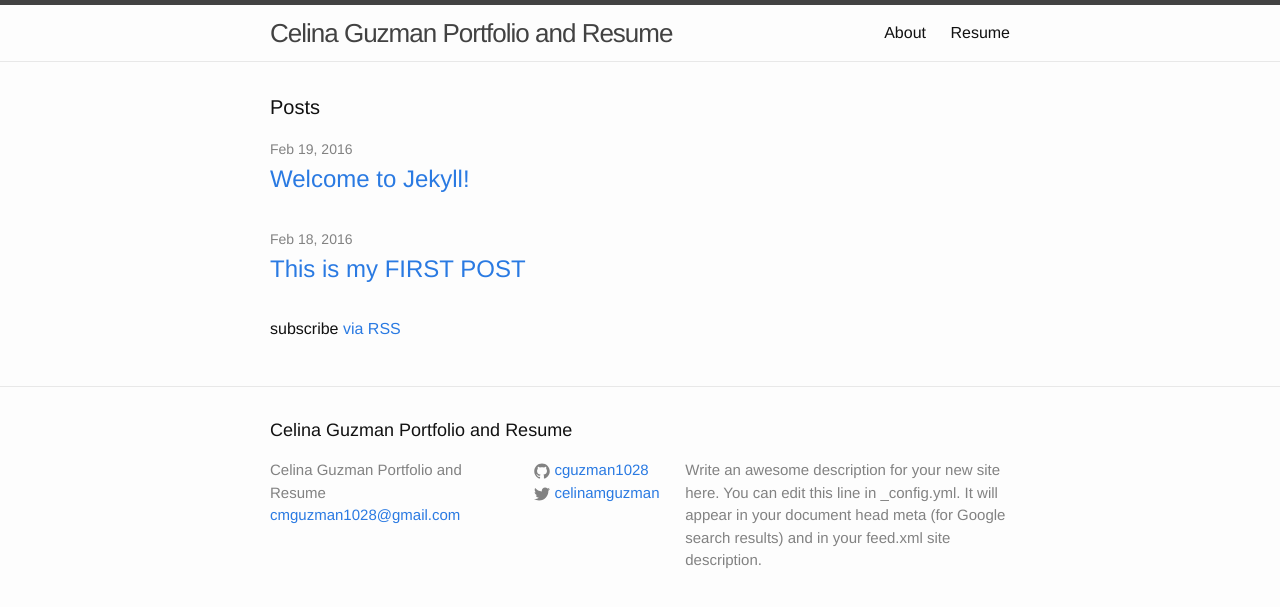
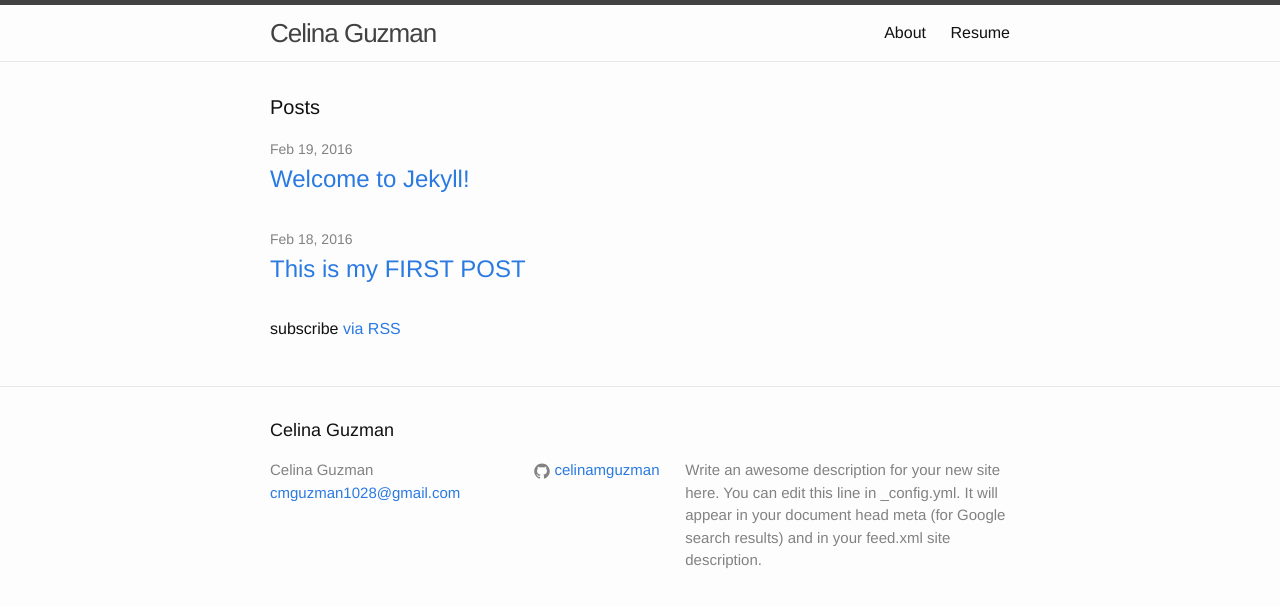
Before and after one commit to celinamguzman/celinamguzman.github.io, a Jekyll site: the page built from index.html, in a window 1280 px wide. Shown: the top 607 px of the page. Built offline with Jekyll 4.4.1, drawn with Linux system fonts in a browser that asks for light colours.

Commit message:
updates to config.md
removed twitter, changed github username, updated title

```diff
--- a/_config.yml
+++ b/_config.yml
@@ -6,7 +6,7 @@
 # 'jekyll serve'. If you change this file, please restart the server process.
 
 # Site settings
-title: Celina Guzman Portfolio and Resume
+title: Celina Guzman
 email: cmguzman1028@gmail.com
 description: > # this means to ignore newlines until "baseurl:"
   Write an awesome description for your new site here. You can edit this
@@ -14,8 +14,8 @@ description: > # this means to ignore newlines until "baseurl:"
   Google search results) and in your feed.xml site description.
 baseurl: "" # the subpath of your site, e.g. /blog
 url: "http://celinaguzman.github.io" # the base hostname & protocol for your site
-twitter_username: celinamguzman
-github_username:  cguzman1028
+twitter_username:
+github_username:  celinamguzman
 
 # Build settings
 markdown: kramdown
--- a/index.html
+++ b/index.html
@@ -4,16 +4,16 @@ layout: default
 
 <div class="home">
 
-  <h1 class="page-heading">Posts</h1>
+  <h2 class="page-heading">Posts</h1>
 
   <ul class="post-list">
     {% for post in site.posts %}
       <li>
         <span class="post-meta">{{ post.date | date: "%b %-d, %Y" }}</span>
 
-        <h2>
+        <h3>
           <a class="post-link" href="{{ post.url | prepend: site.baseurl }}">{{ post.title }}</a>
-        </h2>
+        </h3>
       </li>
     {% endfor %}
   </ul>
```
Also changed, not shown: 2 other files.
